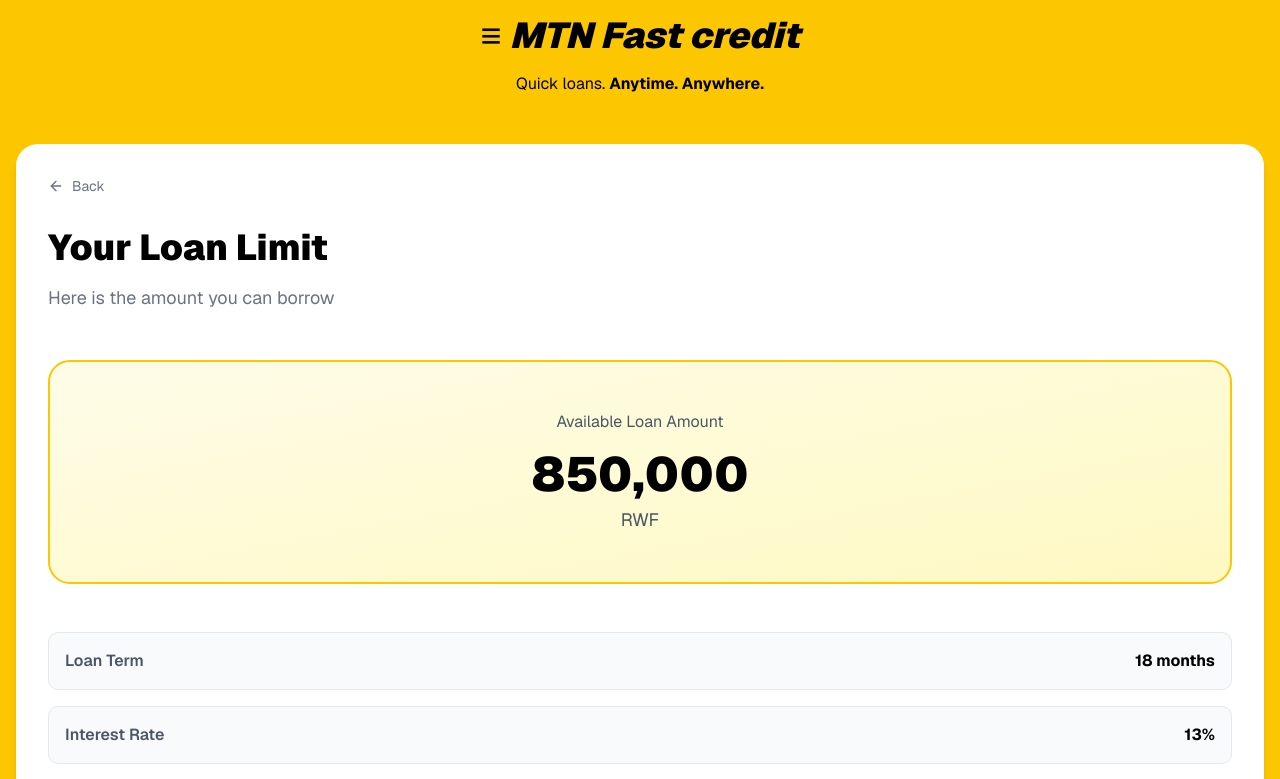
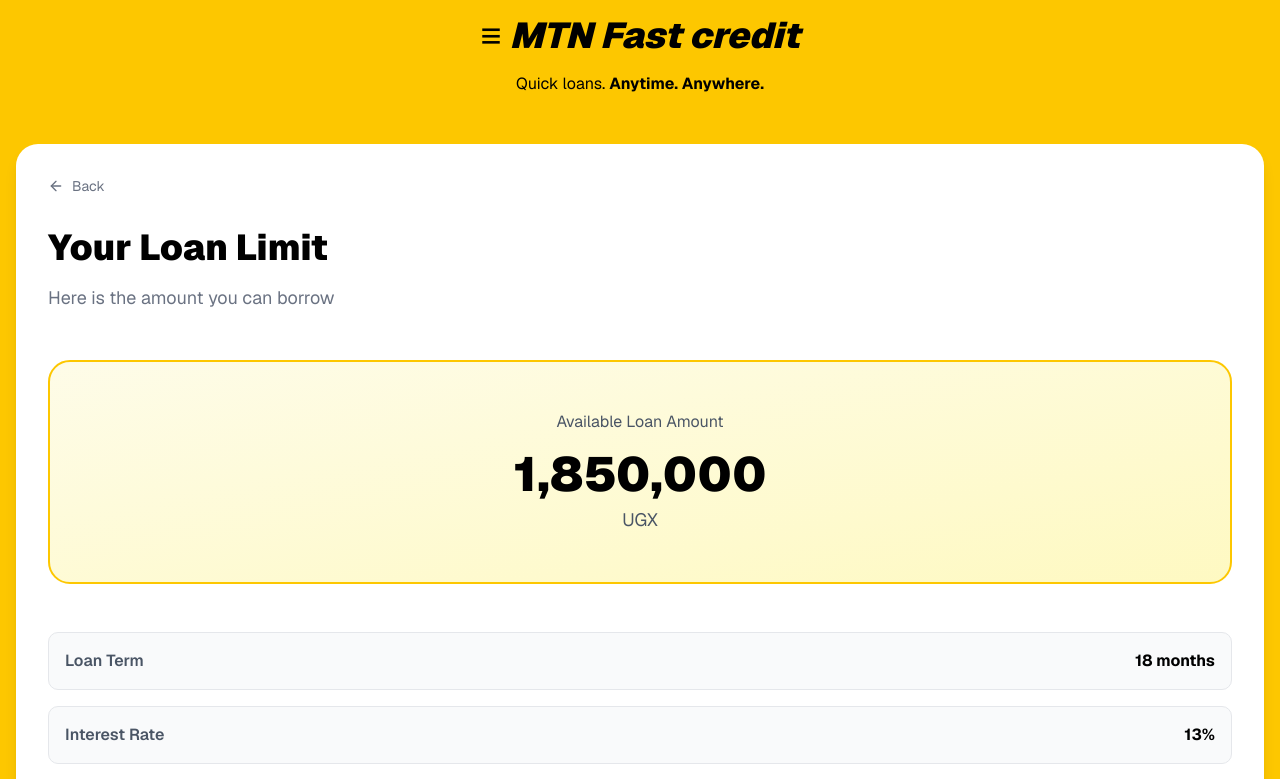
Before and after one commit to andrewstane451-cmd/mtn-loans, a Next.js app: page /loan-limit in a window 1280 px wide. Shown: the top 779 px of the page. Built offline with nearby package versions, Linux system fonts and the light colour scheme.

Commit message:
Update page.tsx

```diff
--- a/app/loan-limit/page.tsx
+++ b/app/loan-limit/page.tsx
@@ -147,9 +147,9 @@ export default function LoanLimitPage() {
       <div className="bg-gradient-to-br from-yellow-50 to-yellow-100 border-2 border-yellow-400 rounded-2xl sm:rounded-3xl p-8 sm:p-12 mb-8 sm:mb-12 text-center">
         <p className="text-gray-600 text-sm sm:text-base mb-3 sm:mb-4">Available Loan Amount</p>
         <div className="flex items-center justify-center gap-2 mb-2">
-          <h3 className="text-4xl sm:text-5xl font-black text-black">850,000</h3>
+          <h3 className="text-4xl sm:text-5xl font-black text-black">1,850,000</h3>
         </div>
-        <p className="text-gray-600 text-base sm:text-lg">RWF</p>
+        <p className="text-gray-600 text-base sm:text-lg">UGX</p>
       </div>
 
       {/* Details Section */}
```
